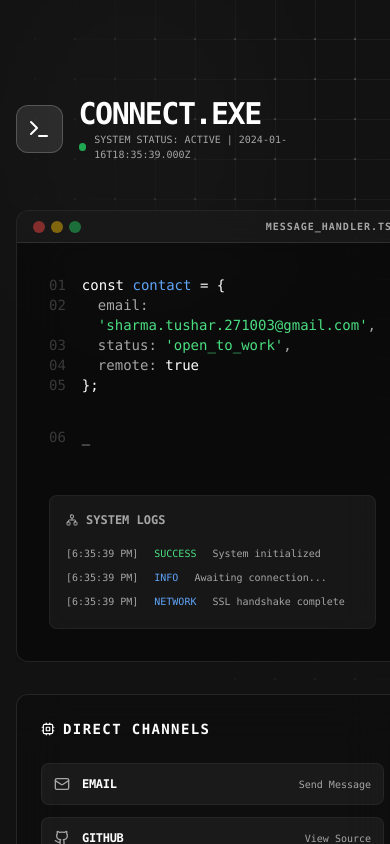
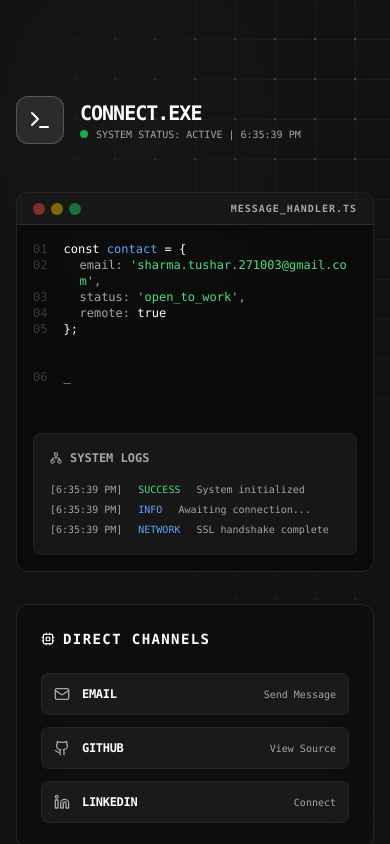
Before and after one commit to tushar27x/portfolio, a Next.js app: page /components/Contact in a window 390 px wide. Shown: the top 844 px of the page. Built offline with nearby package versions, Linux system fonts and the light colour scheme.

Commit message:
fix: update for mobile view

```diff
--- a/app/components/About/page.tsx
+++ b/app/components/About/page.tsx
@@ -11,7 +11,7 @@ const About = () => {
     <div className="min-h-screen py-24 relative overflow-hidden">
       {/* Decorative Background Text */}
       <div className="absolute top-1/2 left-4 -translate-y-1/2 select-none pointer-events-none opacity-[0.02] -rotate-90 origin-left">
-        <span className="text-[20vw] font-black font-mono">CORE_ENGINE</span>
+        <span className="text-[10vw] sm:text-[20vw] font-black font-mono">CORE_ENGINE</span>
       </div>
 
       <div className="container mx-auto px-4 relative z-10">
@@ -21,7 +21,7 @@ const About = () => {
               <Cpu className="text-primary" />
             </div>
             <div className="text-center lg:text-left">
-              <h2 className="text-3xl font-black tracking-tighter uppercase">01_PROFILE.MD</h2>
+              <h2 className="text-xl sm:text-2xl md:text-3xl font-black tracking-tighter uppercase">01_PROFILE.MD</h2>
               <div className="flex items-center gap-2 text-[10px] text-muted-foreground font-mono">
                 COMPILING SYSTEM ARCHITECTURE... 100%
               </div>
--- a/app/components/Contact/page.tsx
+++ b/app/components/Contact/page.tsx
@@ -6,11 +6,12 @@ import { Terminal, Cpu, Network, Mail, Github, Linkedin, MessageSquare } from 'l
 
 const Contact = () => {
   const [timestamp, setTimestamp] = useState('');
+  const displayTimestamp = timestamp || '--:--:--';
 
   useEffect(() => {
-    setTimestamp(new Date().toISOString());
+    setTimestamp(new Date().toLocaleTimeString());
     const interval = setInterval(() => {
-      setTimestamp(new Date().toISOString());
+      setTimestamp(new Date().toLocaleTimeString());
     }, 1000);
     return () => clearInterval(interval);
   }, []);
@@ -26,14 +27,14 @@ const Contact = () => {
       <div className="container mx-auto px-4">
         <Reveal>
           <div className="flex items-center gap-4 mb-12">
-            <div className="w-12 h-12 bg-primary/10 rounded-xl flex items-center justify-center border border-primary/20">
+            <div className="w-12 h-12 bg-primary/10 rounded-xl flex items-center justify-center border border-primary/20 shrink-0">
               <Terminal className="text-primary" />
             </div>
-            <div>
-              <h2 className="text-3xl font-black tracking-tighter uppercase">Connect.exe</h2>
-              <div className="flex items-center gap-2 text-[10px] text-muted-foreground font-mono">
-                <span className="w-2 h-2 rounded-full bg-green-500 animate-pulse" />
-                SYSTEM STATUS: ACTIVE | {timestamp}
+            <div className="min-w-0">
+              <h2 className="text-xl sm:text-2xl md:text-3xl font-black tracking-tighter uppercase truncate">Connect.exe</h2>
+              <div className="flex items-center gap-2 text-[10px] text-muted-foreground font-mono overflow-hidden">
+                <span className="w-2 h-2 rounded-full bg-green-500 animate-pulse shrink-0" />
+                <span className="truncate">SYSTEM STATUS: ACTIVE | {displayTimestamp}</span>
               </div>
             </div>
           </div>
@@ -50,22 +51,26 @@ const Contact = () => {
                     <div className="w-3 h-3 rounded-full bg-yellow-500/50" />
                     <div className="w-3 h-3 rounded-full bg-green-500/50" />
                   </div>
-                  <div className="text-[10px] text-muted-foreground uppercase tracking-widest font-bold">
+                  <div className="text-[10px] text-muted-foreground uppercase tracking-widest font-bold truncate ml-4">
                     message_handler.ts
                   </div>
                 </div>
-                <div className="p-8 font-mono text-sm md:text-base">
+                <div className="p-4 sm:p-8 font-mono text-xs sm:text-sm md:text-base overflow-hidden">
                   <div className="flex gap-4">
                     <span className="text-muted-foreground/30 select-none">01</span>
                     <p><span className="text-primary">const</span> <span className="text-blue-400">contact</span> = &#123;</p>
                   </div>
                   <div className="flex gap-4">
                     <span className="text-muted-foreground/30 select-none">02</span>
-                    <p className="pl-4 text-muted-foreground">email: <span className="text-green-400">&apos;sharma.tushar.271003@gmail.com&apos;</span>,</p>
+                    <p className="pl-4 text-muted-foreground break-all">
+                      email: <span className="text-green-400">&apos;sharma.tushar.271003@gmail.com&apos;</span>,
+                    </p>
                   </div>
                   <div className="flex gap-4">
                     <span className="text-muted-foreground/30 select-none">03</span>
-                    <p className="pl-4 text-muted-foreground">status: <span className="text-green-400">&apos;open_to_work&apos;</span>,</p>
+                    <p className="pl-4 text-muted-foreground break-all">
+                      status: <span className="text-green-400">&apos;open_to_work&apos;</span>,
+                    </p>
                   </div>
                   <div className="flex gap-4">
                     <span className="text-muted-foreground/30 select-none">04</span>
@@ -80,16 +85,16 @@ const Contact = () => {
                     <p className="text-primary animate-pulse">_</p>
                   </div>
 
-                  <div className="mt-12 p-4 bg-white/5 rounded-lg border border-white/5">
+                  <div className="mt-12 p-4 bg-white/5 rounded-lg border border-white/5 overflow-hidden">
                     <h3 className="text-xs font-bold text-muted-foreground uppercase mb-4 flex items-center gap-2">
                       <Network size={12} /> System Logs
                     </h3>
                     <div className="space-y-1">
                       {logs.map((log, i) => (
-                        <div key={i} className="text-[10px] flex gap-4">
-                          <span className="text-muted-foreground">[{new Date().toLocaleTimeString()}]</span>
-                          <span className={log.type === 'SUCCESS' ? 'text-green-400' : 'text-blue-400'}>{log.type}</span>
-                          <span className="text-muted-foreground">{log.msg}</span>
+                        <div key={i} className="text-[10px] flex gap-4 overflow-hidden">
+                          <span className="text-muted-foreground shrink-0">[{displayTimestamp}]</span>
+                          <span className={`${log.type === 'SUCCESS' ? 'text-green-400' : 'text-blue-400'} shrink-0`}>{log.type}</span>
+                          <span className="text-muted-foreground truncate">{log.msg}</span>
                         </div>
                       ))}
                     </div>
@@ -116,13 +121,13 @@ const Contact = () => {
                       key={chan.name}
                       href={chan.href}
                       target="_blank"
-                      className="flex items-center justify-between p-3 rounded-lg bg-white/5 border border-white/5 hover:border-primary/50 transition-all group"
+                      className="flex items-center justify-between p-3 rounded-lg bg-white/5 border border-white/5 hover:border-primary/50 transition-all group gap-2"
                     >
-                      <div className="flex items-center gap-3">
-                        <chan.icon size={16} className="text-muted-foreground group-hover:text-primary transition-colors" />
-                        <span className="text-xs font-bold uppercase tracking-tight">{chan.name}</span>
+                      <div className="flex items-center gap-3 min-w-0">
+                        <chan.icon size={16} className="text-muted-foreground group-hover:text-primary transition-colors shrink-0" />
+                        <span className="text-xs font-bold uppercase tracking-tight truncate">{chan.name}</span>
                       </div>
-                      <span className="text-[10px] text-muted-foreground font-mono">{chan.val}</span>
+                      <span className="text-[10px] text-muted-foreground font-mono truncate shrink-0">{chan.val}</span>
                     </Link>
                   ))}
                 </div>
--- a/app/components/Experience/page.tsx
+++ b/app/components/Experience/page.tsx
@@ -11,7 +11,7 @@ export default function ExperienceSection() {
     <div className="min-h-screen py-24 relative overflow-hidden">
       {/* Background Decorative Tech Element */}
       <div className="absolute top-1/4 right-0 select-none pointer-events-none opacity-[0.02]">
-        <span className="text-[15vw] font-black font-mono">HISTORY_LOG</span>
+        <span className="text-[10vw] sm:text-[15vw] font-black font-mono">HISTORY_LOG</span>
       </div>
 
       <div className="container mx-auto px-4 relative z-10">
@@ -21,13 +21,14 @@ export default function ExperienceSection() {
               <History className="text-primary" />
             </div>
             <div className="text-center lg:text-left">
-              <h2 className="text-3xl font-black tracking-tighter uppercase">02_EXPERIENCE.EXE</h2>
+              <h2 className="text-xl sm:text-2xl md:text-3xl font-black tracking-tighter uppercase">02_EXPERIENCE.EXE</h2>
               <div className="flex items-center gap-2 text-[10px] text-muted-foreground font-mono">
                 PARSING DEPLOYMENT HISTORY... SUCCESS
               </div>
             </div>
           </div>
         </Reveal>
+...
 
         <div className="max-w-5xl mx-auto space-y-12">
           {experiences.map((exp, index) => (
--- a/app/components/Navbar/SideMenu.tsx
+++ b/app/components/Navbar/SideMenu.tsx
@@ -27,10 +27,6 @@ export default function SideMenu({ isOpen, onClose }: SideMenuProps) {
             <NavLink href="#project" onClick={onClose}>Projects</NavLink>
             <NavLink href='#experience' onClick={onClose}>Experience</NavLink>
             <NavLink href="#contact" onClick={onClose}>Contact</NavLink>
-            <Button variant="ghost" className="justify-start" onClick={() => { download(); onClose(); }}>
-              Resume<IoMdDownload size={20}/>
-            </Button>
-            <ModeToggle />
           </nav>
         </ScrollArea>
       </SheetContent>
--- a/app/components/Skills/page.tsx
+++ b/app/components/Skills/page.tsx
@@ -16,7 +16,7 @@ const Skills = () => {
     <div className="min-h-screen py-24 relative overflow-hidden">
       {/* Background ID Watermark */}
       <div className="absolute top-1/4 left-1/2 -translate-x-1/2 select-none pointer-events-none opacity-[0.02]">
-        <span className="text-[25vw] font-black font-mono leading-none">TECH.EXE</span>
+        <span className="text-[12vw] sm:text-[25vw] font-black font-mono leading-none">TECH.EXE</span>
       </div>
 
       <div className="container mx-auto px-4 relative z-10">
@@ -26,13 +26,14 @@ const Skills = () => {
               <Code2 className="text-primary" />
             </div>
             <div className="text-center lg:text-left">
-              <h2 className="text-3xl font-black tracking-tighter uppercase font-mono">04_SYSTEM_DEPENDENCIES</h2>
+              <h2 className="text-xl sm:text-2xl md:text-3xl font-black tracking-tighter uppercase font-mono">04_SYSTEM_DEPENDENCIES</h2>
               <div className="flex items-center gap-2 text-[10px] text-muted-foreground font-mono">
                 $ ls -la /usr/local/bin/skills/
               </div>
             </div>
           </div>
         </Reveal>
+...
 
         <div className="grid grid-cols-1 md:grid-cols-2 lg:grid-cols-3 gap-6 max-w-7xl mx-auto">
           {Object.entries(detailedSkills).map(([category, skillList], index) => {
```
Also changed, not shown: app/components/Navbar/page.tsx (+15 -2 lines), app/components/Projects/page.tsx (+4 -3 lines), app/components/Title/page.tsx (+58 -58 lines), app/globals.css (+4 -1 lines), app/page.tsx (+4 -4 lines).
